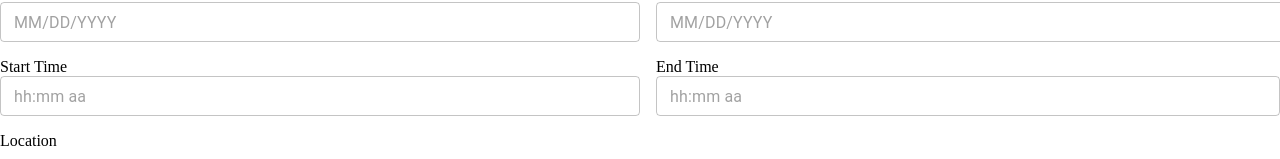
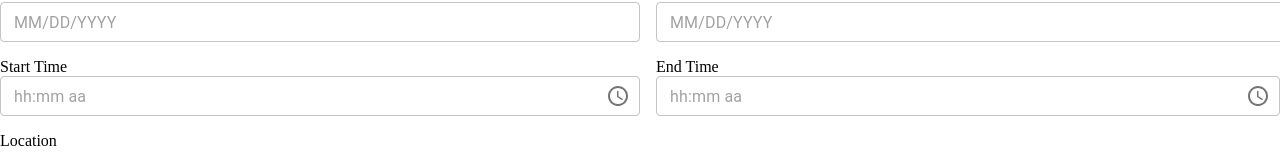
Before and after one commit to cornellh4i/lagos-volunteers, a Next.js app in the folder frontend/: page /events/create in a window 1280 px wide. Shown: the part 154-313 px from the top of the page. Built offline with nearby package versions, Linux system fonts and the light colour scheme; no server answers.

Commit message:
Add time icon

```diff
--- a/frontend/src/components/atoms/TimePicker.tsx
+++ b/frontend/src/components/atoms/TimePicker.tsx
@@ -2,6 +2,10 @@ import React from "react";
 import { AdapterDayjs } from "@mui/x-date-pickers/AdapterDayjs";
 import { LocalizationProvider } from "@mui/x-date-pickers/LocalizationProvider";
 import { TimePicker } from "@mui/x-date-pickers/TimePicker";
+import { TimeField } from "@mui/x-date-pickers/TimeField";
+import { IconButton } from "@mui/material";
+import { InputAdornment } from "@mui/material";
+import { AccessTime } from "@mui/icons-material";
 
 interface Props {
   label: string;
@@ -16,6 +20,28 @@ const CustomTimePicker = ({ label }: Props) => {
     <div>
       <div> {label} </div>
       <LocalizationProvider dateAdapter={AdapterDayjs}>
+        <TimeField
+          label=""
+          sx={{
+            borderRadius: 2,
+            borderColor: "primary.main",
+            size: "small",
+            margin: "dense",
+            width: 1,
+          }}
+          slotProps={{ textField: { size: "small" } }}
+          InputProps={{
+            endAdornment: (
+              <InputAdornment position="end">
+                <IconButton disableRipple edge="end">
+                  <AccessTime />
+                </IconButton>
+              </InputAdornment>
+            ),
+          }}
+        />
+      </LocalizationProvider>
+      {/* <LocalizationProvider dateAdapter={AdapterDayjs}>
         <TimePicker
           label=""
           data-mdb-toggle="timepicker"
@@ -28,7 +54,7 @@ const CustomTimePicker = ({ label }: Props) => {
           }}
           slotProps={{ textField: { size: "small" } }}
         />
-      </LocalizationProvider>
+      </LocalizationProvider> */}
     </div>
   );
 };
```
